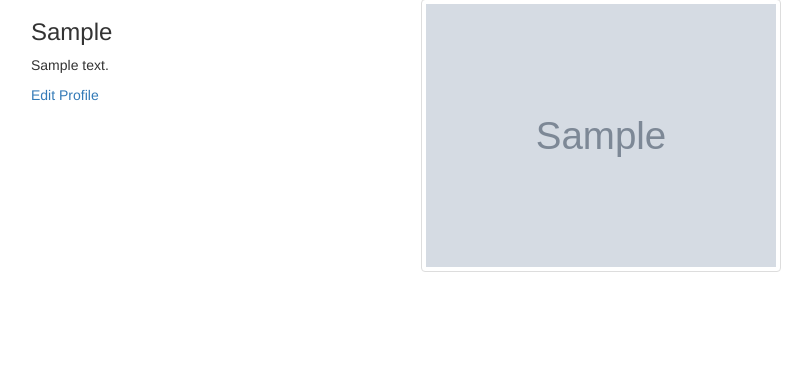
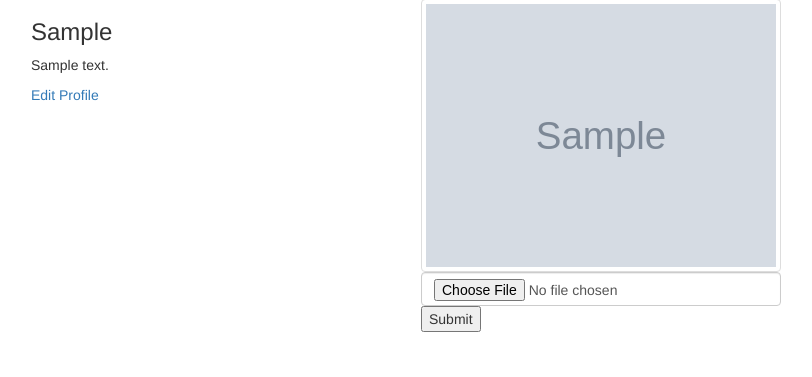
Before and after one commit to joey57/Watchlist, a Flask app: a page that uses app/templates/profile/profile.html in a window 1280 px wide. Shown: the part 73-450 px from the top of the page, without its empty margins (39-851 px from the left). Run offline with Flask 2, Linux system fonts and the light colour scheme; a user stored in the database is signed in; tables that the repository leaves empty hold one stand-in row (values such as "Sample post"); grey boxes marked "Sample" are stand-in pictures; some libraries are stand-ins or nearby versions.

Commit message:
create a file upload form

```diff
--- a/app/templates/profile/profile.html
+++ b/app/templates/profile/profile.html
@@ -27,6 +27,14 @@
       {% else %}
       <p>No profile picture</p>
       {% endif %}
+
+      {% if user == current_user %}
+      <form action="{{url_for('main.update.pic',uname=user.username)}}"method="post" enctype = "multipart/form-data">
+        <input type="file" name="photo" class="form-control" required>
+        <input type="submit">
+      </form>
+      {% endif %}
+
     </div>
   </div>
 </div>
```
